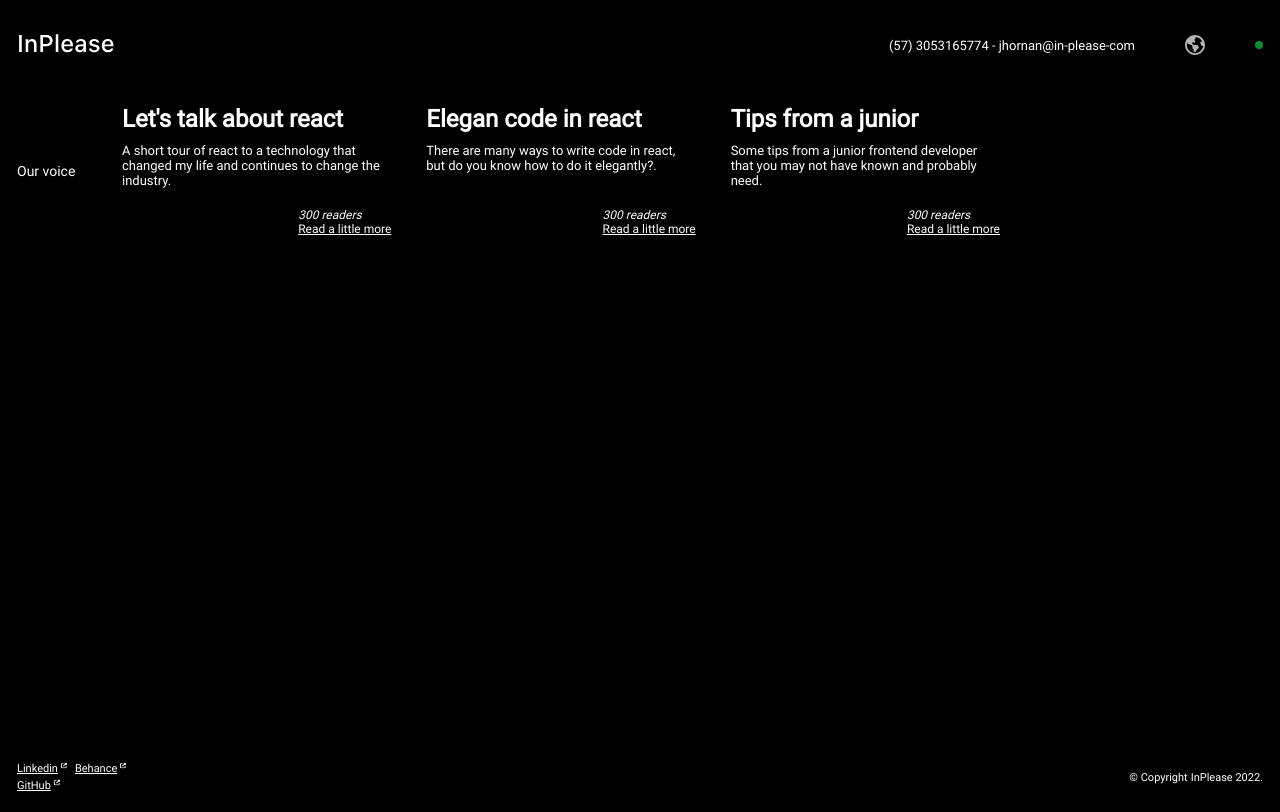
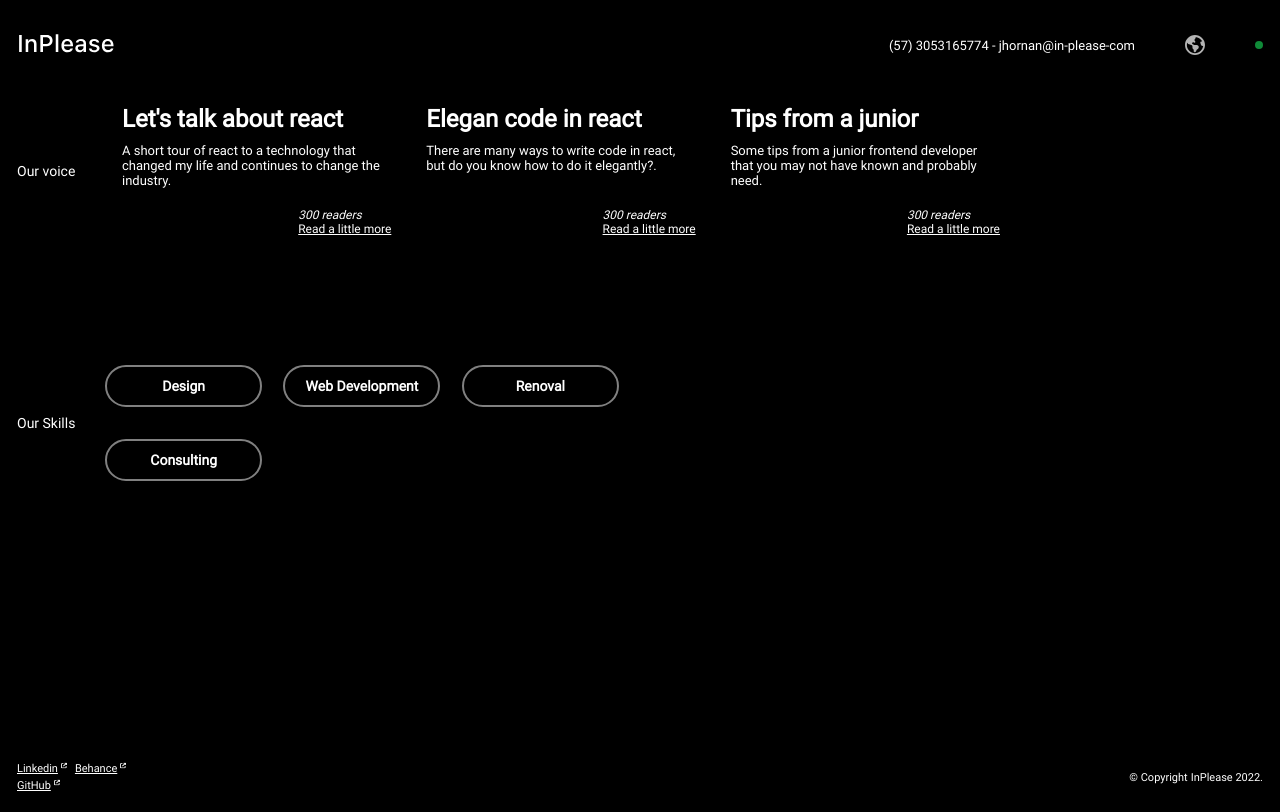
Before and after one commit to InPlease/inplease-web, a React (Create React App) app: page / in a window 1280 px wide. Built offline with nearby package versions, Linux system fonts and the light colour scheme.

Commit message:
created the ourskills component with all the functionality

```diff
--- a/src/assets/style/_globalMixins.scss
+++ b/src/assets/style/_globalMixins.scss
@@ -21,6 +21,8 @@
   padding: 0px 17px 0px 17px;
   background-color: $black-color;
 }
+
+/* Our Voice */
 
 @mixin ourVoiceDefaultGroup {
   max-width: 1206;
@@ -49,3 +51,12 @@
     transform: 0.3s;
   }
 }
+
+/* Our skills */
+
+@mixin ourSkillsDefaultGroup {
+  color: $white-color;
+  align-items: center;
+  justify-content: start;
+  margin-top: 30px;
+}
--- /dev/null
+++ b/src/assets/style/components/ourskills.scss
@@ -0,0 +1,135 @@
+@mixin cards-content {
+  font-size: 14px;
+  font-weight: 300;
+  font-style: italic;
+}
+
+@mixin cards-header-mobile {
+  font-size: 16px;
+  font-weight: 700;
+}
+
+@mixin cards-header {
+  font-size: 14px;
+  font-weight: 700;
+}
+
+.ourskills {
+  @include globalSectionPadding;
+  display: flex;
+  flex-direction: column;
+  gap: 15px;
+  &__title {
+    align-self: flex-start;
+    &-title {
+      @include h1Left;
+      color: $green-color;
+    }
+
+    &-post {
+      @include items-post;
+    }
+  }
+  @include ourSkillsDefaultGroup;
+  &__container {
+    display: flex;
+    flex-direction: column;
+    gap: 15px;
+    &-dropdown {
+      align-self: flex-start;
+      &-title {
+        border: 1px solid grey;
+        height: 72px;
+        width: 347px;
+        display: flex;
+        justify-content: space-between;
+        align-items: center;
+        @include globalSectionPadding;
+
+        &-header {
+          @include cards-header-mobile;
+        }
+      }
+
+      &-title.active {
+        border: 1px solid $green-color;
+      }
+
+      &-content {
+        border: 1px solid $green-color;
+        width: 347px;
+        height: 157px;
+        border-top: none;
+        padding: 40px;
+        @include funcionality(none);
+
+        &-text {
+          @include cards-content;
+        }
+      }
+
+      &-content.active {
+        @include funcionality(inherit);
+      }
+    }
+  }
+}
+
+/*Break*/
+
+@media (min-width: 450px) {
+  .ourskills {
+    display: flex;
+    flex-direction: row;
+    max-width: 639px;
+    height: 133px;
+    @include globalSectionPadding;
+
+    &__title {
+      display: flex;
+      align-items: center;
+      justify-content: center;
+      height: 100%;
+
+      &-title {
+        color: $white-color;
+      }
+      &-post {
+        @include funcionality(none);
+      }
+    }
+
+    &__container {
+      height: 100%;
+      width: 100%;
+      display: grid;
+      grid-template-columns: repeat(3, 1fr);
+
+      &-dropdown {
+        height: 100%;
+        display: flex;
+        align-items: center;
+        justify-content: center;
+
+        &-title {
+          width: 157px;
+          height: 42px;
+          border-radius: 29px;
+          justify-content: center;
+          align-items: center;
+          display: flex;
+          border: 2px solid grey;
+          cursor: pointer;
+
+          &-header {
+            @include cards-header;
+          }
+
+          &-button {
+            @include funcionality(none);
+          }
+        }
+      }
+    }
+  }
+}
--- a/src/assets/style/components/ourvoice.scss
+++ b/src/assets/style/components/ourvoice.scss
@@ -98,7 +98,7 @@
   }
 }
 
-@media (max-width: 1100px) {
+@media (max-width: 450px) {
   .ourvoice {
     &__title {
       @include funcionality(initial);
--- a/src/assets/style/index.scss
+++ b/src/assets/style/index.scss
@@ -10,6 +10,7 @@
 @import './components/menu.scss';
 @import './components/contact.scss';
 @import './components/contactForm.scss';
+@import './components/ourskills.scss';
 
 * {
   margin: 0px;
--- a/src/components/Sections/Home/Home.js
+++ b/src/components/Sections/Home/Home.js
@@ -1,9 +1,11 @@
+import OurSkills from './Ourskills/Ourskills';
 import Ourvoice from './Ourvoice/Ourvoice';
 
 function Home() {
   return (
     <div>
-      <Ourvoice />
+      <Ourvoice title={'Our voice'} post={'Post'} />
+      <OurSkills title={'Our Skills'} post={'Services'} />
     </div>
   );
 }
--- /dev/null
+++ b/src/components/Sections/Home/Ourskills/Dropdown.js
@@ -0,0 +1,25 @@
+import dropdown from './Schemas/dropdown';
+import useOpenExpansionPanel from '../../../../hooks/useOpenExpansionPanel';
+function Dropdown() {
+  const [isShowContent] = useOpenExpansionPanel();
+  return dropdown.map((x) => (
+    <div className="ourskills__container-dropdown" key={x.id}>
+      <div className="ourskills__container-dropdown-title" id={x.id}>
+        <p className="ourskills__container-dropdown-title-header">{x.title}</p>
+        <p
+          className="ourskills__container-dropdown-title-button"
+          onClick={() => isShowContent(x.id, x.idContent)}
+        >
+          +
+        </p>
+      </div>
+      <div className="ourskills__container-dropdown-content" id={x.idContent}>
+        <p className="ourskills__container-dropdown-content-text">
+          {x.content}
+        </p>
+      </div>
+    </div>
+  ));
+}
+
+export default Dropdown;
--- /dev/null
+++ b/src/components/Sections/Home/Ourskills/Ourskills.js
@@ -0,0 +1,17 @@
+import Dropdown from './Dropdown';
+
+function OurSkills({ title, post }) {
+  return (
+    <div className="ourskills">
+      <div className="ourskills__title">
+        <h2 className="ourskills__title-title">{title}</h2>
+        <h1 className="ourskills__title-post">{post}</h1>
+      </div>
+      <div className="ourskills__container">
+        <Dropdown />
+      </div>
+    </div>
+  );
+}
+
+export default OurSkills;
--- /dev/null
+++ b/src/components/Sections/Home/Ourskills/Schemas/dropdown.js
@@ -0,0 +1,32 @@
+const dropdown = [
+  {
+    title: 'Design',
+    id: '1',
+    idContent: '1d',
+    content:
+      'We create designs that adapt to you and your products, we are rockstars when it comes to creating durable and adaptable designs.',
+  },
+  {
+    title: 'Web Development',
+    id: '2',
+    idContent: '2d',
+    content:
+      'We create designs that adapt to you and your products, we are rockstars when it comes to creating durable and adaptable designs.',
+  },
+  {
+    title: 'Renoval',
+    id: '3',
+    idContent: '3d',
+    content:
+      'We create designs that adapt to you and your products, we are rockstars when it comes to creating durable and adaptable designs.',
+  },
+  {
+    title: 'Consulting',
+    id: '4',
+    idContent: '4d',
+    content:
+      'We create designs that adapt to you and your products, we are rockstars when it comes to creating durable and adaptable designs.',
+  },
+];
+
+export default dropdown;
--- a/src/components/Sections/Home/Ourvoice/ContainerLeft.js
+++ b/src/components/Sections/Home/Ourvoice/ContainerLeft.js
@@ -1,8 +1,7 @@
-function ContainerLeft({ title, post }) {
+function ContainerLeft({ title }) {
   return (
     <div className="ourvoice__container-left">
       <h2 className="ourvoice__container-left-title">{title}</h2>
-      <h1 className="ourvoice__container-left-post">{post}</h1>
     </div>
   );
 }
--- a/src/components/Sections/Home/Ourvoice/Ourvoice.js
+++ b/src/components/Sections/Home/Ourvoice/Ourvoice.js
@@ -1,15 +1,15 @@
 import ContainerLeft from './ContainerLeft';
 import ContainerRight from './ContainerRight';
 
-function Ourvoice() {
+function Ourvoice({ title, post }) {
   return (
     <div className="ourvoice">
       <div className="ourvoice__title">
-        <h2 className="ourvoice__title-hero">Our voice</h2>
-        <h1 className="ourvoice__title-post">Post</h1>
+        <h2 className="ourvoice__title-hero">{title}</h2>
+        <h1 className="ourvoice__title-post">{post}</h1>
       </div>
       <div className="ourvoice__container">
-        <ContainerLeft title="Our voice" post="Post" />
+        <ContainerLeft title={title} />
         <ContainerRight />
       </div>
     </div>
--- /dev/null
+++ b/src/hooks/useOpenExpansionPanel.js
@@ -0,0 +1,12 @@
+const useOpenExpansionPanel = () => {
+  const activatedElements = (titleid, contentid) => {
+    const tmp = document.getElementById(titleid);
+    const cont = document.getElementById(contentid);
+    tmp?.classList.toggle('active');
+    cont?.classList.toggle('active');
+  };
+
+  return [activatedElements];
+};
+
+export default useOpenExpansionPanel;
```
